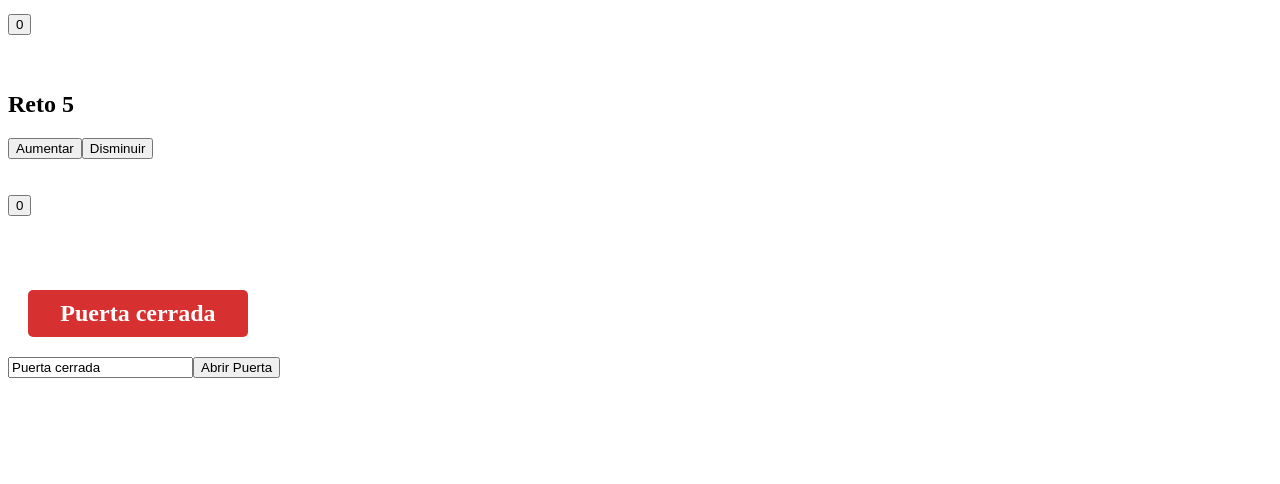
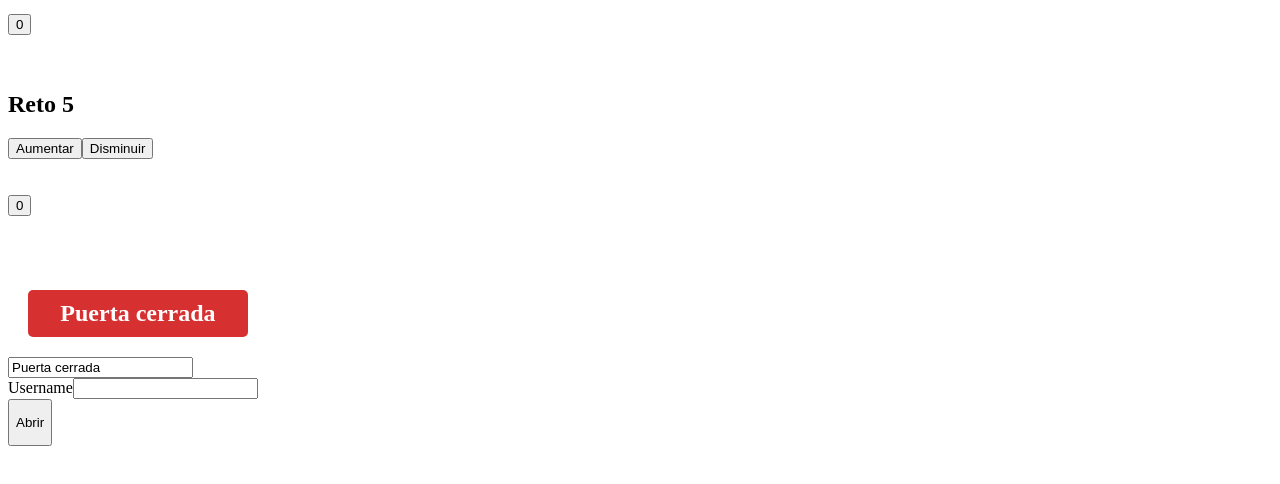
Before and after one commit to josmorava/Curso-Vuejs_Platzi, a plain HTML site: page vue/index.html in a window 1280 px wide. Shown: the part 178-662 px from the top of the page. Drawn offline with nearby package versions, Linux system fonts and the light colour scheme.

Commit message:
Condicionales: v-if, v-else

```diff
--- a/vue/index.html
+++ b/vue/index.html
@@ -26,6 +26,7 @@
           lastName: 'Morales',
           now: new Date(),
           open: false,
+          username: "",
         }
       },
       methods:{
@@ -69,6 +70,7 @@
           } else{
             this.text = 'Puerta cerrada'
             //this.styles.backgroundColor="red"
+            this.username= ""
           }
         }
       },
@@ -113,13 +115,22 @@
       <br>
       <br>
       <h2 class="text" :class="styles">
-        {{ text }}
+        {{text}}
       </h2>
-      <input
-        type="text"
-        v-model="text">
+      <input type="text" v-model="text">
+
+
+      <div v-if="open">
+        <p>Hola, {{username}}</p>
+      </div>
+      <div v-else>
+        <label>Username</label>
+        <input type="text" v-model="username">
+      </div>
+
       <button @click="open = !open">
-        {{ label }}
+        <p v-if="!open">Abrir</p>
+        <p v-else>Cerrar</p>
       </button>
       `
     }).mount("#app")
```
